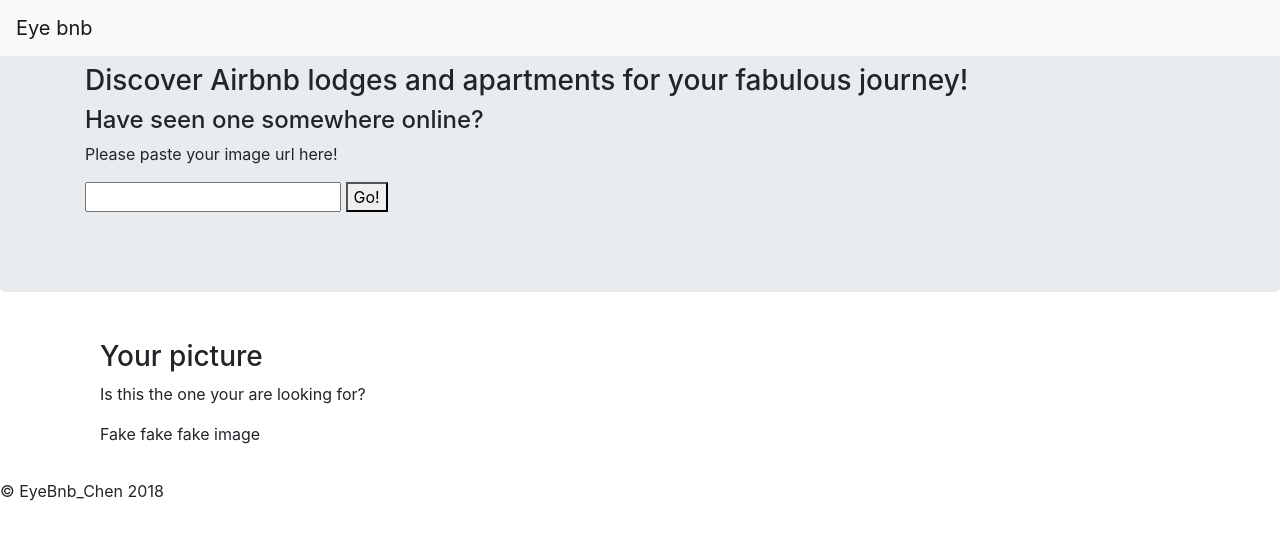
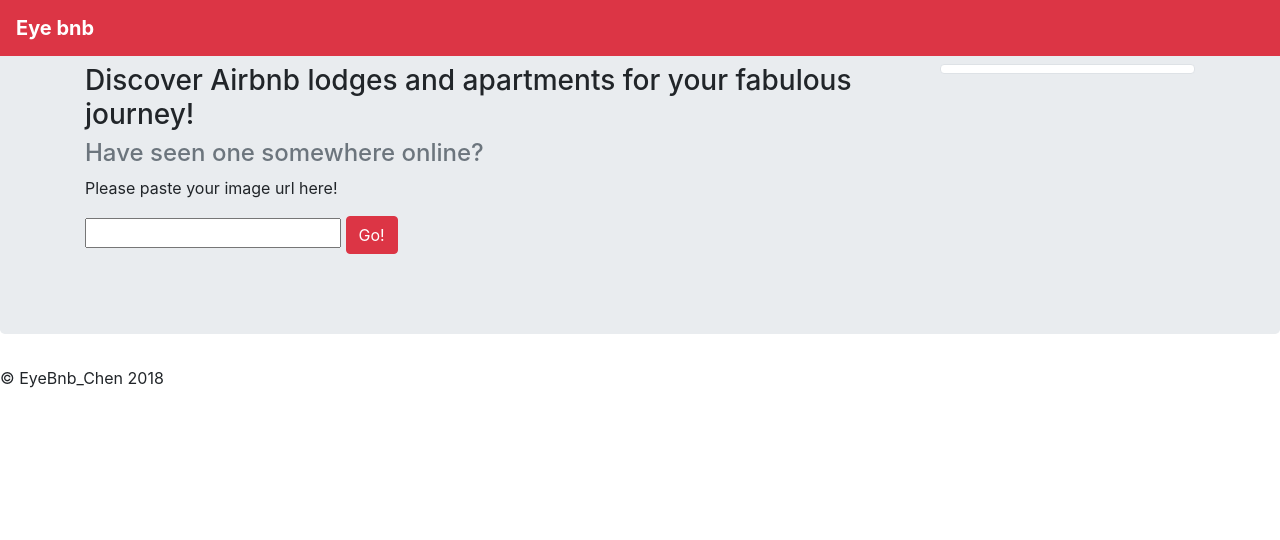
Before and after one commit to starfoe/Eye-bnb, a Flask app: page / in a window 1280 px wide. Shown: the top 540 px of the page. Run offline with Flask 2, Linux system fonts and the light colour scheme; some libraries are stand-ins or nearby versions.

Commit message:
completed webpage

```diff
--- a/app.py
+++ b/app.py
@@ -27,7 +27,7 @@
 #         result_apt,result_img = web_query(url_input, feature_path)
         result = web_query(url_input, feature_path)
         print(result)
-    return render_template('blueTableRows.html',data=result)
+    return render_template('pictureGrids.html',data=result)
 
 
 
--- a/templates/index.html
+++ b/templates/index.html
@@ -39,12 +39,15 @@
         });
     };
     let display_results = function(results) {
-        $('table#blueTable tbody').html(results)
+        $('div#results').html(results)
         };
 
     $(document).ready(function(){
         $("button#retrieve_id").click(function(){
             let inputs = get_single_inputs();
+            url = inputs.single_id
+            user_img_tag = '<img src="'+url+'"/>'
+            $("div#userImg").html(user_img_tag)
             send_inputs_json(inputs);
         })
         $("button#retrieve_highest").click(function(){
@@ -58,56 +61,37 @@
 
 <body>
 
-<nav class="navbar navbar-expand-lg navbar-light bg-light fixed-top">
+<nav class="navbar navbar-expand-lg navbar-light bg-danger fixed-top">
 
-
-      <a class="navbar-brand" href="index.html">Eye bnb</a>
+      <a class="navbar-brand font-weight-bold text-white" href="index.html">Eye bnb</a>
 
 </nav>
 
     <!-- Main jumbotron for a primary marketing message or call to action -->
     <div class="jumbotron">
       <div class="container">
-          <h3>Discover Airbnb lodges and apartments for your fabulous journey!</h3>
-
-            <h4>Have seen one somewhere online?</h4>
-            <p>Please paste your image url here!</p>
-            <input id="single_event" />
-            <button type="button" id="retrieve_id">Go!</button>
-            <p><span id="single_result"></span></p>
-
-
+          <div class="row">
+              <div class="col-md-9">
+                    <h3>Discover Airbnb lodges and apartments for your fabulous journey!</h3>
+                    <h4 class="text-secondary">Have seen one somewhere online?</h4>
+                    <p>Please paste your image url here!</p>
+                    <input id="single_event" />
+                    <button type="button" class= "btn btn-danger" id="retrieve_id">Go!</button>
+                    <p><span id="single_result"></span></p>
+              </div>
+              <div class="col-md-3">
+                  <div class="img-thumbnail" id="userImg"></div>
+              </div>
+          </div>
       </div>
     </div>
 
 
 
-    <div class="container">
-      <!-- Example row of columns -->
-      <div class ="row mt-5"></div>
-
-        <div class="col-md-10">
-          <h3>Your picture</h3>
-          <p>Is this the one your are looking for?</p>
-<!--           <input id="highest_exposure" /> -->
-            <p>Fake fake fake image</p>
-            <imagebody>
-            </imagebody>
-<!--           <button type="button" id="retrieve_highest">Go!</button> -->
-          <p><span id="many_results"></span></p>
-        </div>
-      </div>
-   </div>
 
       <div class="container">
-        <div class="row">
-            <div class="col-md-2"></div>
-            <table class="blueTable" id="blueTable">
-              <tbody>
-              </tbody>
-            </table>
-            <div class="col-md-8 text-center"><p><span id="results"></span></p></div>
-            <div class="col-md-2"></div>
+        <div class="row" id="results">
+
         </div>
       </div>
 
```
Also changed, not shown: static/css/table.css (deleted, +0 -66 lines), templates/pictureGrids.html (added, +13 -0 lines).
